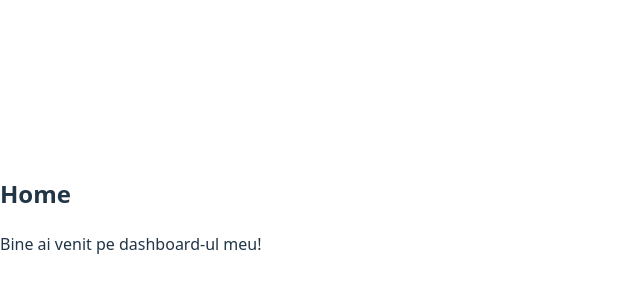
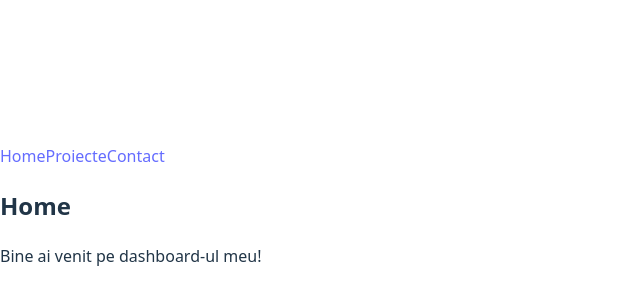
Before and after one commit to Julia-V22/Programare-Web, a React (Vite) app: page / in a window 1280 px wide. Shown: the part 186-486 px from the top of the page, without its empty margins (0-640 px from the left). Built offline with nearby package versions, Linux system fonts and the light colour scheme.

Commit message:
Ex 2 complet: Adaugat Navbar si configurat App.jsx

```diff
--- a/src/App.jsx
+++ b/src/App.jsx
@@ -1,10 +1,12 @@
 import { BrowserRouter, Routes, Route } from 'react-router';
 import Home from './pages/Home';
+import Navbar from './Navbar';
 import Projects from './pages/Projects';
 import Contact from './pages/Contact';
 function App() {
  return (
  <BrowserRouter>
+ <Navbar />
  <Routes>
  <Route path="/" element={<Home />} />
  <Route path="/projects" element={<Projects />} />
--- /dev/null
+++ b/src/Navbar.jsx
@@ -0,0 +1,11 @@
+import { Link } from 'react-router';
+function Navbar() {
+ return (
+ <nav>
+ <Link to="/">Home</Link>
+ <Link to="/projects">Proiecte</Link>
+ <Link to="/contact">Contact</Link>
+ </nav>
+ );
+}
+export default Navbar;
```
